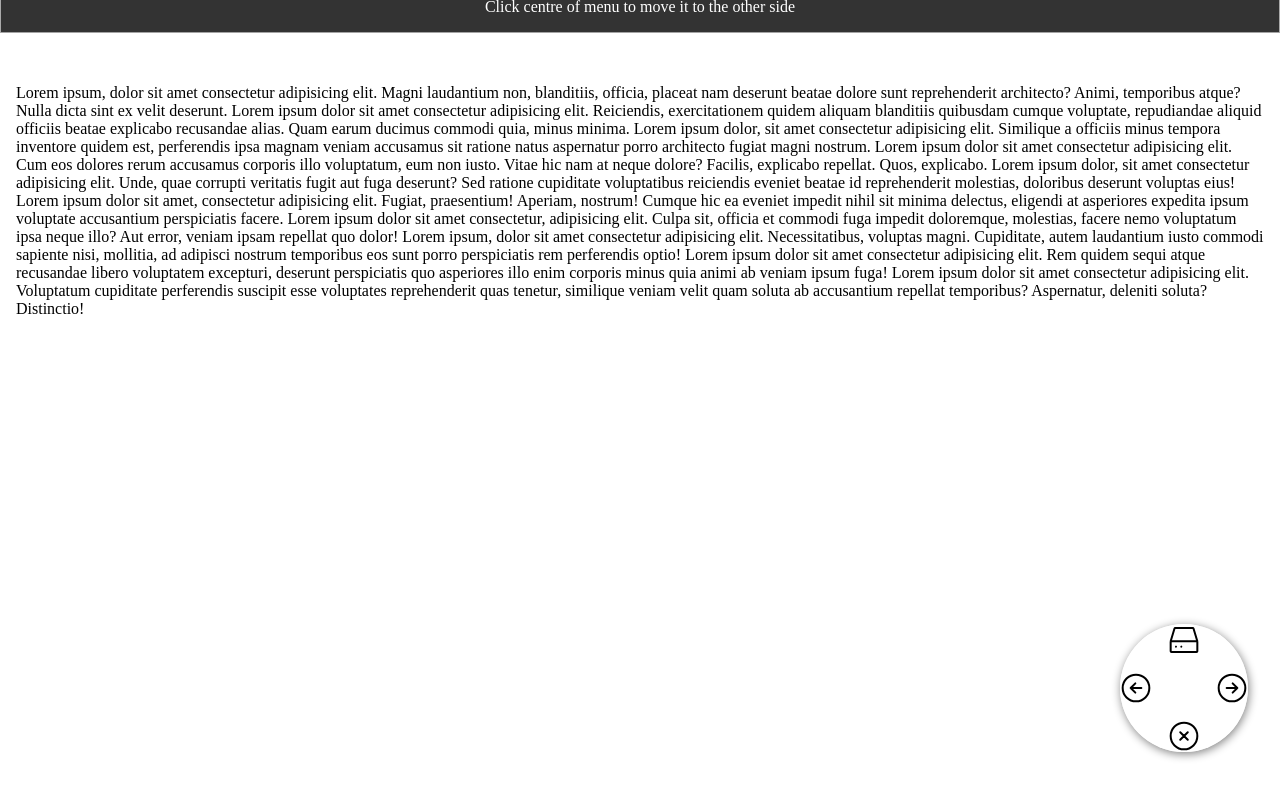
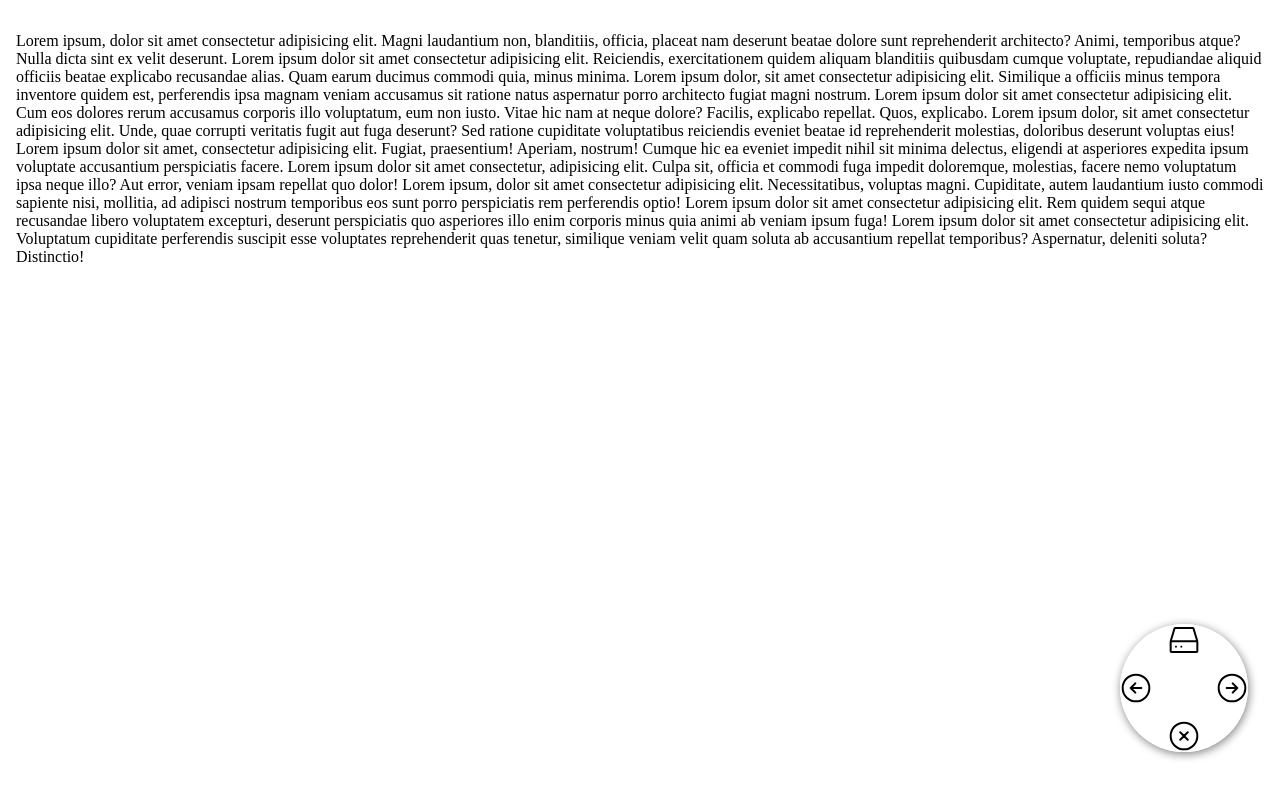
Before and after one commit to gus-santos/thumb-nav, a React (Create React App) app in the folder client/: page / in a window 1280 px wide. Built offline with nearby package versions, Linux system fonts and the light colour scheme.

Commit message:
Change banner styling

```diff
--- a/client/src/Components/NavBanner/NavBanner.css
+++ b/client/src/Components/NavBanner/NavBanner.css
@@ -19,12 +19,14 @@
   }
 }
 .navbanner {
+  position: absolute;
+  width: 100%;
   padding: 1rem;
   color: #fff;
   background-color: #333;
   border: 1px ridge #aaa;
   text-align: center;
-  -webkit-animation: slide 2s 5s ease-out forwards;
-          animation: slide 2s 5s ease-out forwards;
+  -webkit-animation: slide 2s 2s ease-out forwards;
+          animation: slide 2s 2s ease-out forwards;
 }
 /*# sourceMappingURL=NavBanner.css.map */
--- a/client/src/Components/NavBanner/NavBanner.min.css
+++ b/client/src/Components/NavBanner/NavBanner.min.css
@@ -1,2 +1,2 @@
-@-webkit-keyframes slide{from{-webkit-transform:translateY(0);transform:translateY(0)}to{-webkit-transform:translateY(-100%);transform:translateY(-100%)}}@keyframes slide{from{-webkit-transform:translateY(0);transform:translateY(0)}to{-webkit-transform:translateY(-100%);transform:translateY(-100%)}}.navbanner{padding:1rem;color:#fff;background-color:#333;border:1px ridge #aaa;text-align:center;-webkit-animation:slide 2s 5s ease-out forwards;animation:slide 2s 5s ease-out forwards}
+@-webkit-keyframes slide{from{-webkit-transform:translateY(0);transform:translateY(0)}to{-webkit-transform:translateY(-100%);transform:translateY(-100%)}}@keyframes slide{from{-webkit-transform:translateY(0);transform:translateY(0)}to{-webkit-transform:translateY(-100%);transform:translateY(-100%)}}.navbanner{position:absolute;width:100%;padding:1rem;color:#fff;background-color:#333;border:1px ridge #aaa;text-align:center;-webkit-animation:slide 2s 2s ease-out forwards;animation:slide 2s 2s ease-out forwards}
 /*# sourceMappingURL=NavBanner.min.css.map */
--- a/client/src/Components/NavBanner/NavBanner.scss
+++ b/client/src/Components/NavBanner/NavBanner.scss
@@ -9,10 +9,12 @@
 }
 
 .navbanner {
+    position: absolute;
+    width: 100%;
     padding: 1rem;
     color: #fff;
     background-color: #333;
     border: 1px ridge #aaa;
     text-align: center;
-    animation: slide 2s 5s ease-out forwards;
+    animation: slide 2s 2s ease-out forwards;
 }
```
Also changed, not shown: 2 other files (tests, documents, lock files or other folders).
